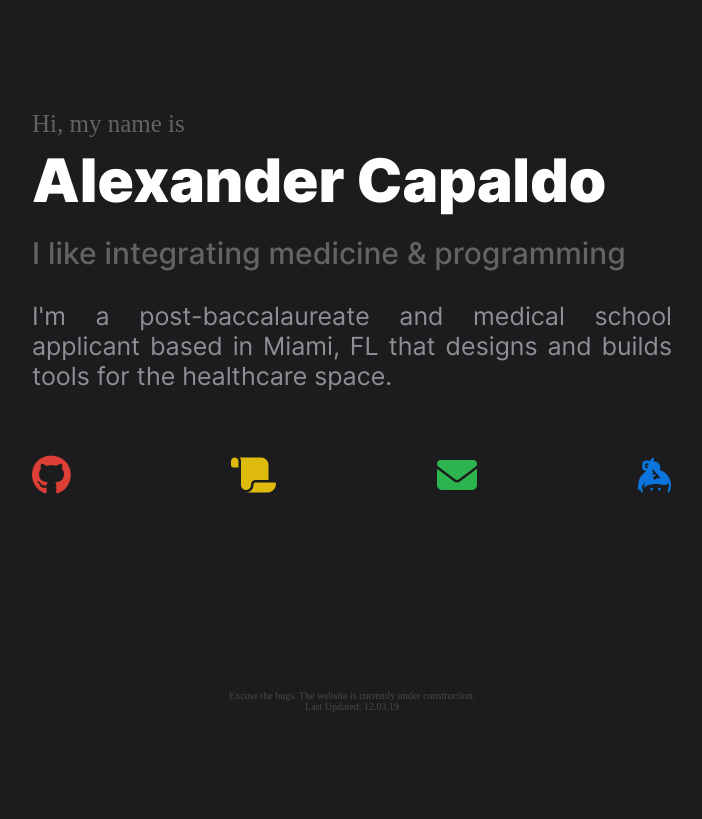
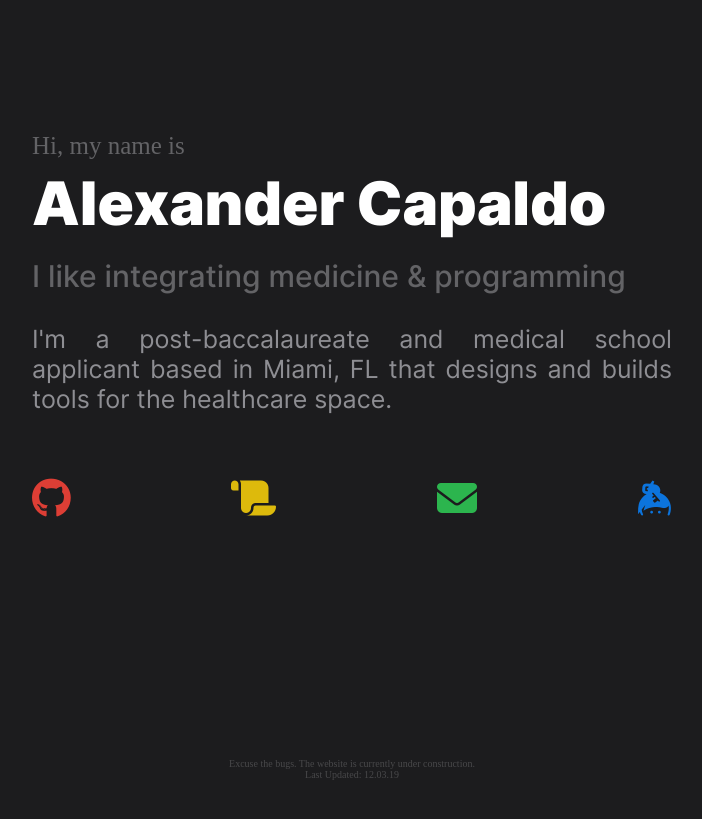
Before and after one commit to capaldo/capaldo.github.io, a Jekyll site: the page built from index.md, in a window 1280 px wide. Shown: the top 819 px of the page, without its empty margins (288-990 px from the left). Built offline with Jekyll 4.4.1, drawn with Linux system fonts in a browser that asks for light colours; nearby versions of some CDN libraries; some web fonts are replaced.

Commit message:
remove fixed position

```diff
--- a/css/base.css
+++ b/css/base.css
@@ -193,7 +193,7 @@
 body {
     background: var(--bg-color);
     display: grid;
-    height: 90vh;
+    height: 100vh;
     margin: 0;
     place-items: center center;
 }
--- a/css/mobile.css
+++ b/css/mobile.css
@@ -1,6 +1,5 @@
 @media only screen and (max-width: 600px) {
   body {
-       position: fixed;
        overflow: hidden;
   }
 
```
